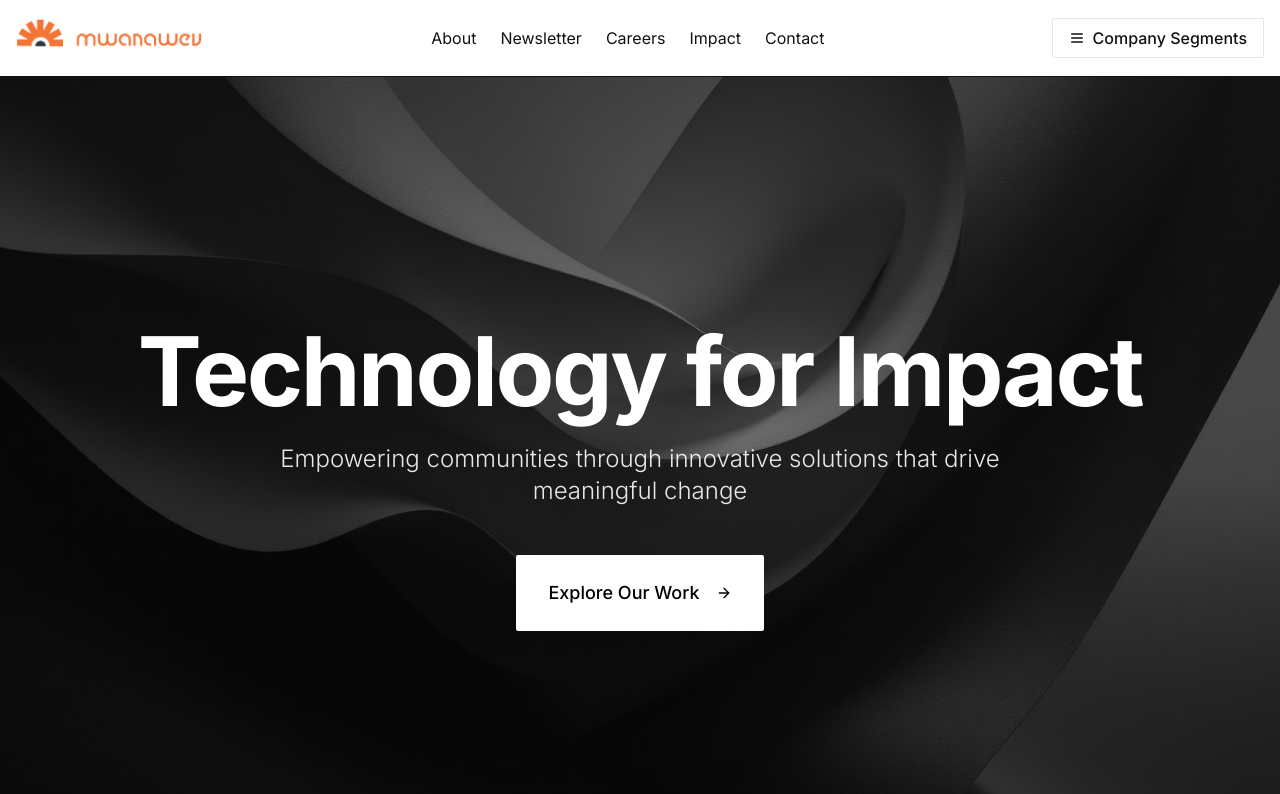
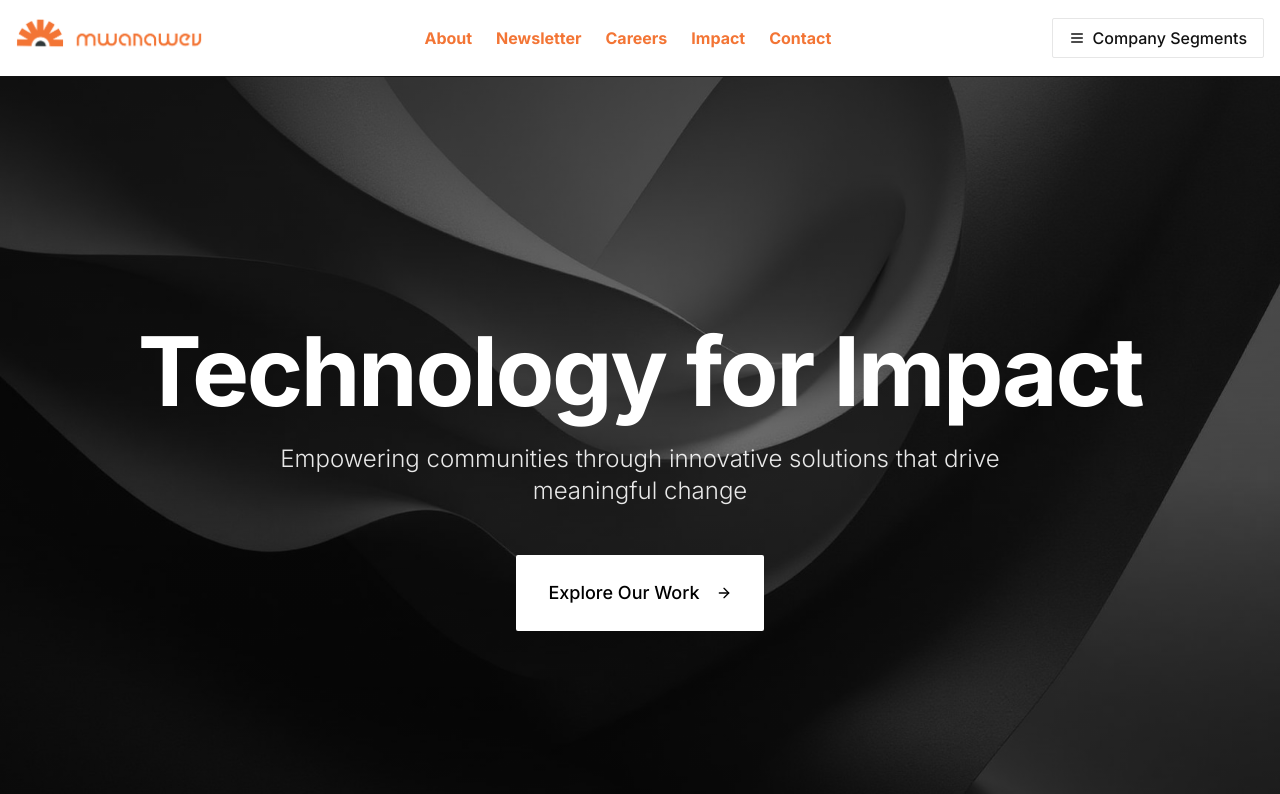
Before and after one commit to nashe01/mwana-template, a React (Vite) app: page / in a window 1280 px wide. Shown: the top 794 px of the page. Built offline with nearby package versions, Linux system fonts and the light colour scheme; the HTML template or start-up script is replaced by a standard one.

Commit message:
chore: update header and index

```diff
--- a/src/components/TNCHeader.tsx
+++ b/src/components/TNCHeader.tsx
@@ -69,9 +69,7 @@ const TNCHeader = () => {
             <img
               src={logo}
               alt="MwanaWev"
-              className={`transition-all duration-300 ${
-                shrink ? "h-8" : "h-11"
-              } w-auto`}
+              className={`transition-all duration-300 ${shrink ? "h-8" : "h-11"} w-auto`}
             />
           </a>
 
@@ -87,12 +85,13 @@ const TNCHeader = () => {
     }
   `}
 >
-            <a href="#about" className="hover:text-primary transition-colors">About</a>
-            <a href="#newsletter" className="hover:text-primary transition-colors">Newsletter</a>
-            <a href="#careers" className="hover:text-primary transition-colors">Careers</a>
-            <a href="#impact" className="hover:text-primary transition-colors">Impact</a>
-            <a href="#contact" className="hover:text-primary transition-colors">Contact</a>
+  <a href="#about" className="text-[#F37535] font-bold hover:text-[#F37535] transition-colors">About</a>
+  <a href="#newsletter" className="text-[#F37535] font-bold hover:text-[#F37535] transition-colors">Newsletter</a>
+  <a href="#careers" className="text-[#F37535] font-bold hover:text-[#F37535] transition-colors">Careers</a>
+  <a href="#impact" className="text-[#F37535] font-bold hover:text-[#F37535] transition-colors">Impact</a>
+  <a href="#contact" className="text-[#F37535] font-bold hover:text-[#F37535] transition-colors">Contact</a>
 </nav>
+
 
           {/* DROPDOWN */}
           <DropdownMenu>
```
Lines whose indentation alone changed are shown as unchanged.
